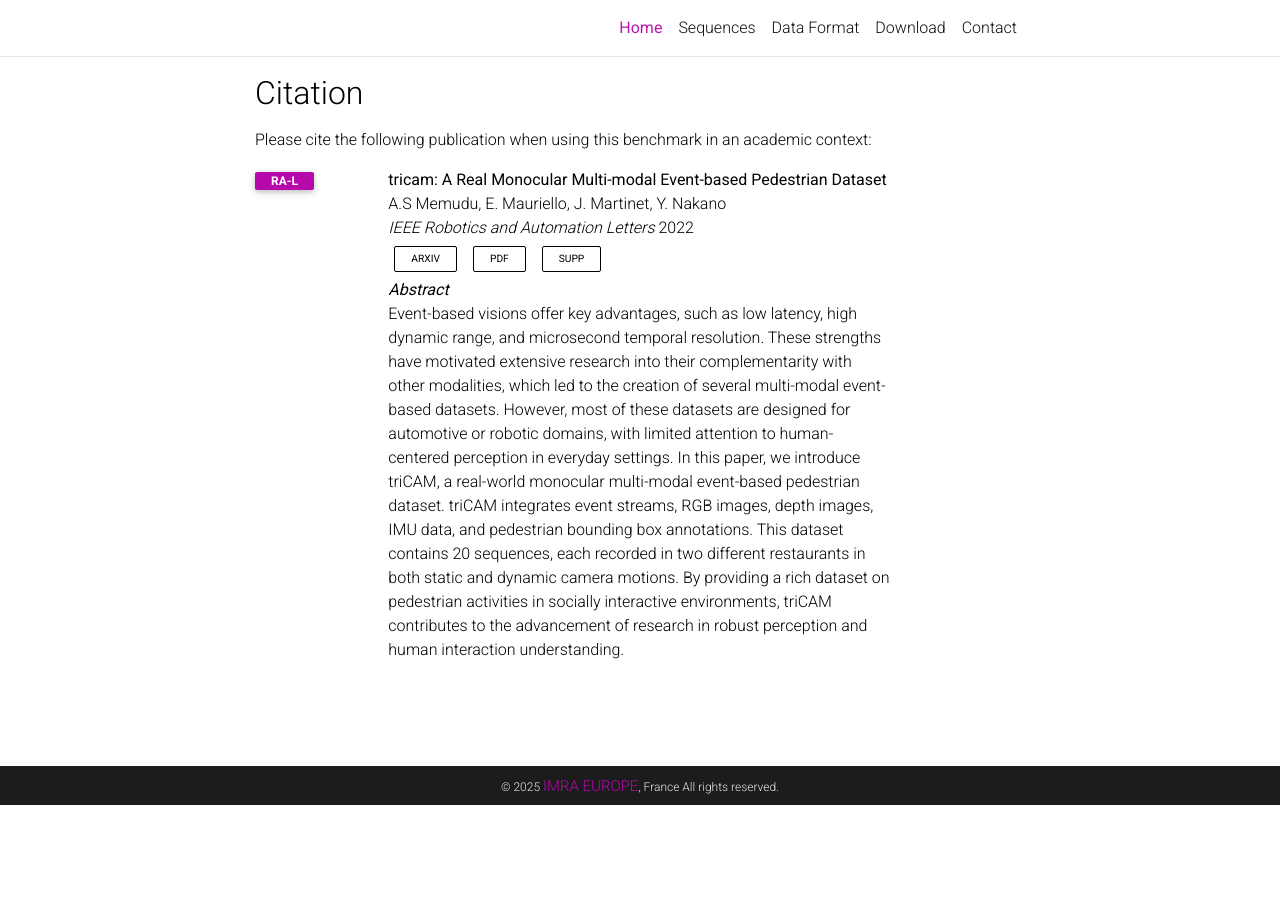
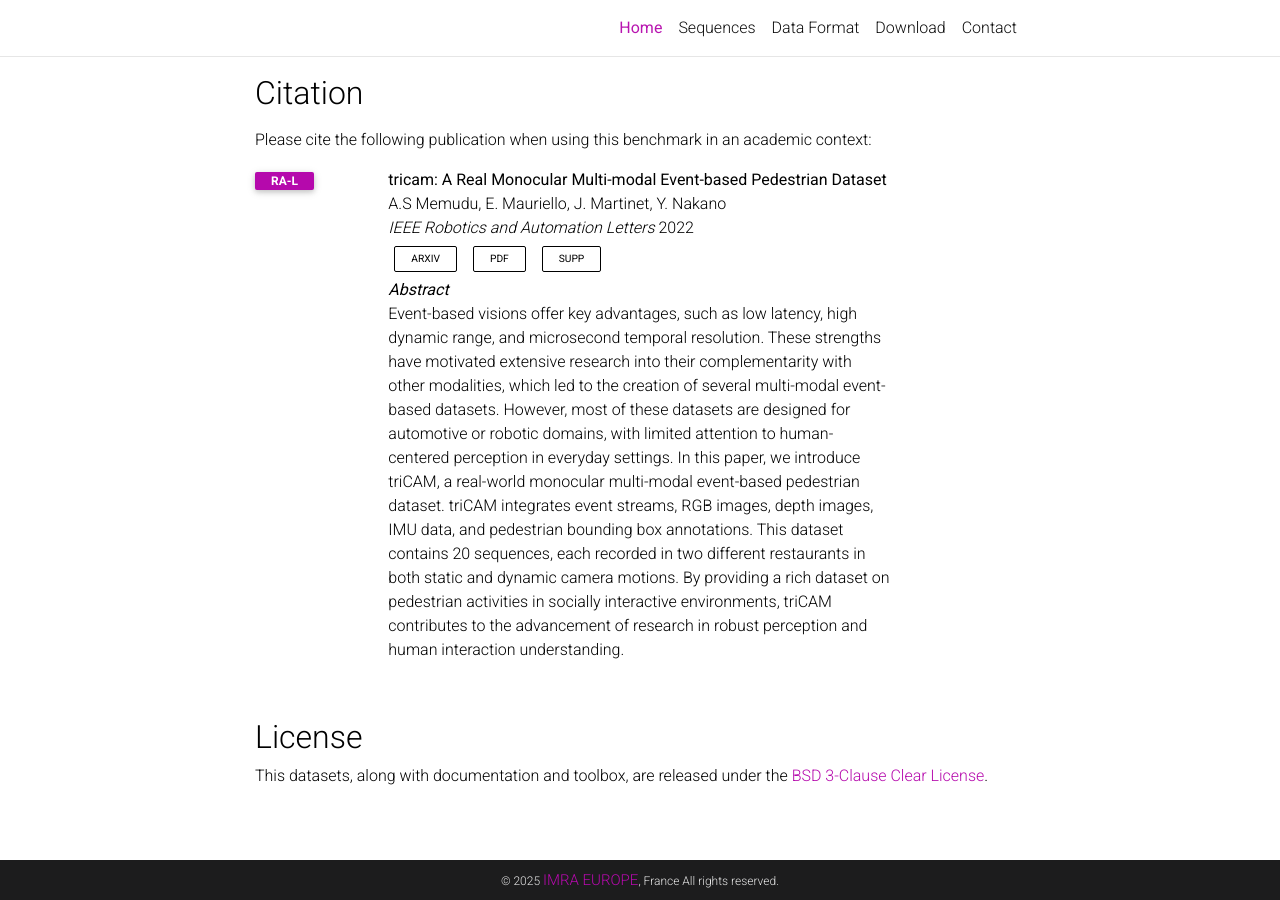
Before and after one commit to anikesadia/triCam-dataset, a Jekyll site: the page index.html, which Jekyll copies as it is, in a window 1280 px wide and 900 px high, scrolled down 778 px. Built offline with Jekyll 4.4.1, drawn with Linux system fonts in a browser that asks for light colours; comment, search, counter and statistics services are not loaded; a style sheet for code colours, icons or effects is not loaded; before the commit the page ends 1583 px from its top, so only the background shows below that.

Commit message:
Update index.html

```diff
--- a/index.html
+++ b/index.html
@@ -320,13 +320,13 @@
                 </div>
                 <br>
 
-                <!-- License -->
-                <!-- <div class="License">
+                <!-- <!-- License -->
+                <div class="License">
             <h2>License</h2>
             This datasets, along with documentation and toolbox, are released under the <a href="https://spdx.org/licenses/BSD-3-Clause-Clear.html" target="_blank" rel="noopener noreferrer">BSD 3-Clause Clear License</a>.
           </div>
           <br>
-          <br> Acknowledgements -->
+          <!-- <br> Acknowledgements -->
                 <!-- <div class="Acknowledgement">
             <h2>Acknowledgement</h2>
             This work was supported by the Natural Science Foundation of Shanghai (grant number 22ZR1441300), as well as the generous support provided by our industry partner <a href="https://www.stereye.com/en/" target="_blank" rel="noopener noreferrer">Stereye Intelligent Technology</a>.
```
